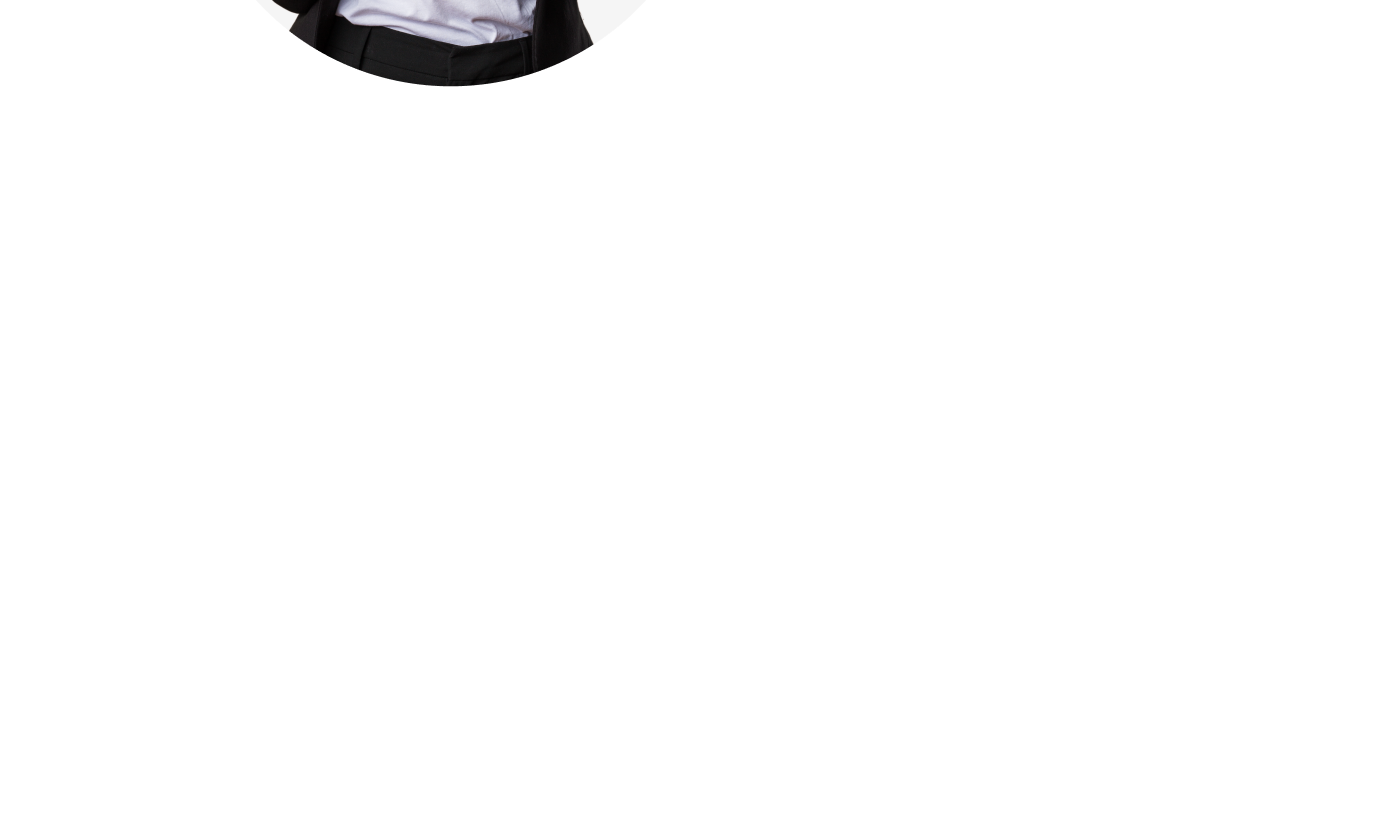
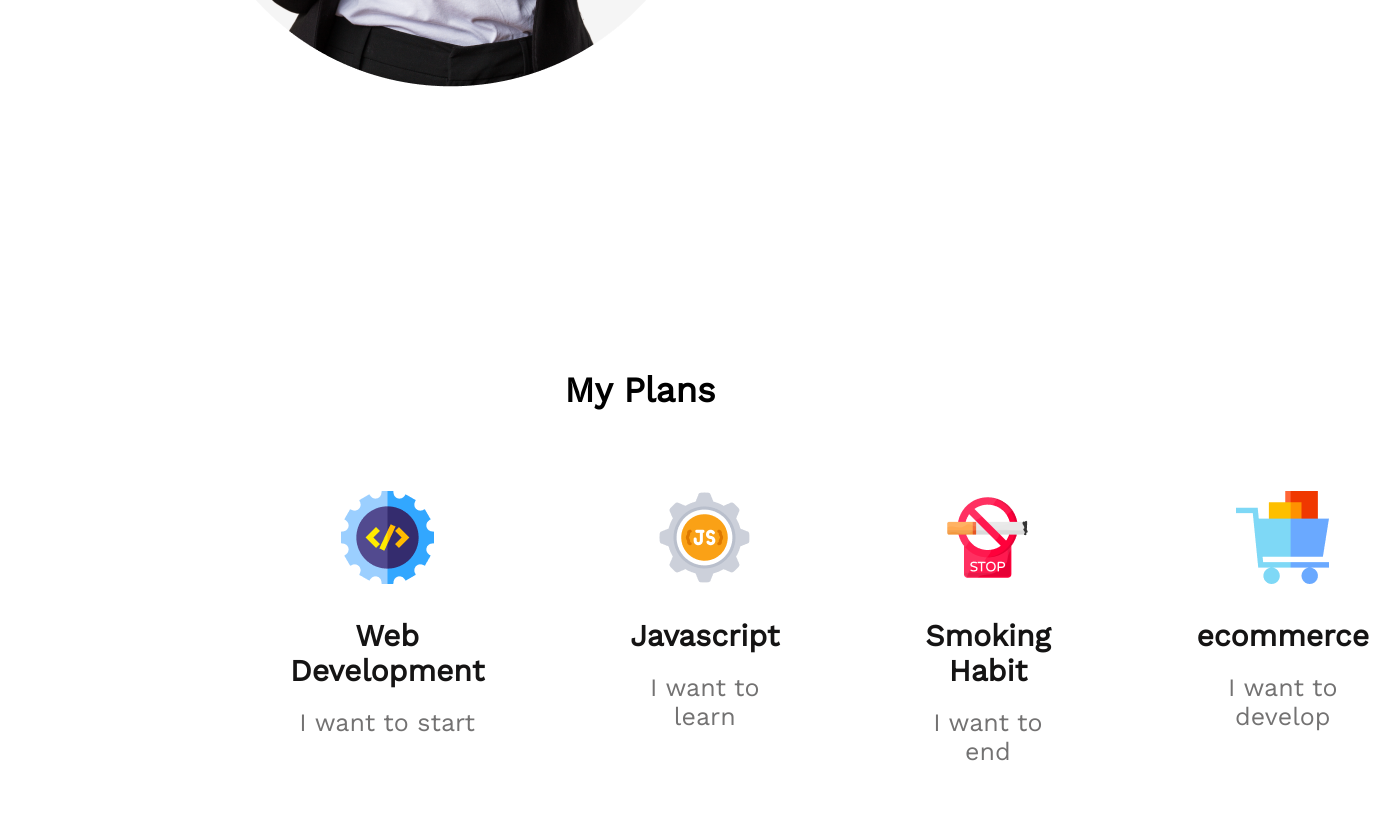
Before and after one commit to mehedyint/first-assignment, a plain HTML site: page index.html in a window 1280 px wide. Shown: the part 1760-2586 px from the top of the page, 1399 px wide, since content can reach past the window. Before the commit the page ends 2099 px from the top, so only its background shows below. Drawn offline with nearby package versions, Linux system fonts and the light colour scheme.

Commit message:
my plans added

```diff
--- a/index.html
+++ b/index.html
@@ -39,6 +39,32 @@
                 in a piece of classical Latin literature from 45 BC, making it over 2000 years old. Richard McClintock.
             </p>
         </section>
+        <!-- My Plan section -->
+        <section class="plans">
+            <h3 class="section-title">My Plans</h3>
+            <div class="plans-container">
+                <div class="plans">
+                    <img src="images/icons/web.png" alt="">
+                    <p class="plans-title">Web Development</p>
+                    <p class="plans-description">I want to start</p>
+                </div>
+                <div class="plans">
+                    <img src="images/icons/js.png" alt="">
+                    <p class="plans-title">Javascript</p>
+                    <p class="plans-description">I want to learn</p>
+                </div>
+                <div class="plans">
+                    <img src="images/icons/smoke.png" alt="">
+                    <p class="plans-title">Smoking Habit</p>
+                    <p class="plans-description">I want to end</p>
+                </div>
+                <div class="plans">
+                    <img src="images/icons/ecom.png" alt="">
+                    <p class="plans-title">ecommerce</p>
+                    <p class="plans-description">I want to develop</p>
+                </div>
+            </div>
+        </section>
     </main>
 </body>
 
--- a/styles/assignment.css
+++ b/styles/assignment.css
@@ -84,3 +84,41 @@ nav li {
     margin-top: 350px;
     padding-right: 340px;
 }
+
+/* my plan styles */
+
+.section-title {
+    text-align: center;
+    font-weight: 700;
+    font-size: 35px;
+    margin-bottom: 50px;
+}
+
+.plans-container {
+    display: flex;
+    justify-content: space-between;
+    gap: 86px;
+    text-align: center;
+    margin-left: 230px;
+    margin-right: 230px;
+}
+
+.plans {
+    background: #FFFFFF;
+    border-radius: 5px;
+    padding: 30px;
+}
+
+.plans-title {
+    font-weight: 700;
+    font-size: 30px;
+    margin-top: 30px;
+    margin-bottom: 20px;
+    color: #151414;
+}
+
+.plans-description {
+    color: #737272;
+    font-weight: 500;
+    font-size: 25px;
+}
```
